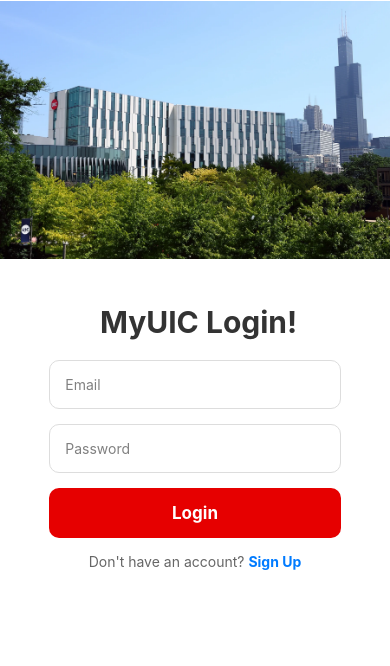
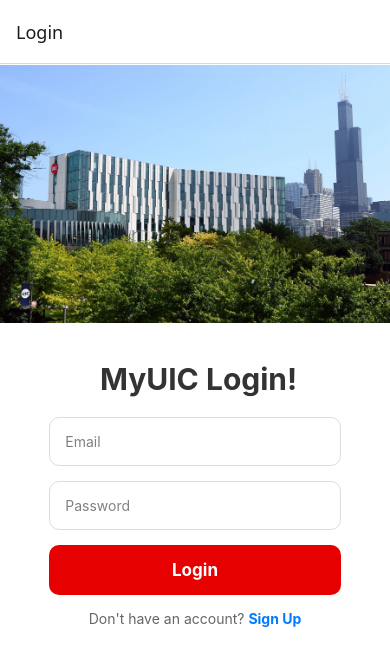
Before and after one commit to RickyTheCoder/myUIC, a React Native app in the folder frontend/: screen /Login in a window 390 px wide. Shown: the top 666 px of the page. Built offline with nearby package versions, Linux system fonts and the light colour scheme.

Commit message:
nevegation added

```diff
--- a/frontend/App.js
+++ b/frontend/App.js
@@ -1,102 +1,27 @@
-import React, { useState } from 'react';
-import { View, Text, StatusBar, TextInput, Image, TouchableOpacity, StyleSheet, ImageBackground, ScrollView } from 'react-native';
-import backgroundImage from './image.png';
+import React from 'react';
+import { NavigationContainer } from '@react-navigation/native';
+import { createStackNavigator } from '@react-navigation/stack';
 
+import LoginScreen from './Login.js';
+import HomeScreen from './Home.js';
+
+const Stack = createStackNavigator();
 
 export default function App() {
-  const [email, setEmail] = useState('');
-  const [password, setPassword] = useState('');
-
   return (
-    <ImageBackground
-      source={backgroundImage}
-      style={styles.background}
-      resizeMode="contain"
-    >
-      <View style={styles.container}>
-        <Text style={styles.title}> MyUIC Login!</Text>
-
-        <TextInput
-          style={styles.input}
-          placeholder="Email"
-          value={email}
-          onChangeText={setEmail}
-          placeholderTextColor="grey"
+    <NavigationContainer>
+      <Stack.Navigator initialRouteName="Login">
+        <Stack.Screen
+          name="Login"
+          component={LoginScreen}
+          options={{ title: 'Login' }}
         />
-
-        <TextInput
-          style={styles.input}
-          placeholder="Password"
-          value={password}
-          onChangeText={setPassword}
-          placeholderTextColor="grey"
-          secureTextEntry
+        <Stack.Screen
+          name="Home"
+          component={HomeScreen}
+          options={{ title: 'Home' }}
         />
-
-        <TouchableOpacity style={styles.button}>
-          <Text style={styles.buttonText}>Login</Text>
-        </TouchableOpacity>
-
-        <Text style={styles.signupText}>
-          Don't have an account? <Text style={styles.signupLink}>Sign Up</Text>
-        </Text>
-      </View>
-    </ImageBackground>
+      </Stack.Navigator>
+    </NavigationContainer>
   );
 }
-
-const styles = StyleSheet.create({
-  background: {
-    flex: 1,
-    backgroundColor: 'white',
-    height: 260,
-    width: '100%',
-    justifyContent: 'center',
-    alignItems: 'center',
-    // marginTop: 5,
-  },
-  container: {
-    backgroundColor: 'rgba(255, 255, 255, 0.85)',
-    padding: 20,
-    borderRadius: 19,
-    alignItems: 'center',
-    width: '85%',
-    marginTop: 30,
-  },
-  title: {
-    fontSize: 30,
-    fontWeight: 'bold',
-    color: '#333',
-    marginBottom: 20,
-  },
-  input: {
-    width: '100%',
-    backgroundColor: '#fff',
-    padding: 15,
-    borderRadius: 10,
-    marginBottom: 15,
-    borderWidth: 1,
-    borderColor: '#ddd',
-  },
-  button: {
-    backgroundColor: '#e60000',
-    padding: 15,
-    borderRadius: 10,
-    width: '100%',
-    alignItems: 'center',
-    marginBottom: 15,
-  },
-  buttonText: {
-    color: '#fff',
-    fontSize: 17,
-    fontWeight: 'bold',
-  },
-  signupText: {
-    color: '#666',
-    fontSize: 14,
-  },
-  signupLink: {
-    color: '#007BFF',
-    fontWeight: 'bold',
-  },
-});
--- /dev/null
+++ b/frontend/Home.js
@@ -0,0 +1,18 @@
+import React from 'react';
+import { View, Text, StyleSheet } from 'react-native';
+
+export default function HomeScreen() {
+  return (
+    <View style={styles.container}>
+      <Text>Welcome to the Home Screen!</Text>
+    </View>
+  );
+}
+
+const styles = StyleSheet.create({
+  container: {
+    flex: 1,
+    alignItems: 'center',
+    justifyContent: 'center',
+  },
+});
--- /dev/null
+++ b/frontend/Login.js
@@ -0,0 +1,104 @@
+import React, { useState } from 'react';
+import { View, Text, StatusBar, TextInput, Image, TouchableOpacity, StyleSheet, ImageBackground, ScrollView } from 'react-native';
+import backgroundImage from './image.png';
+
+
+export default function Login({navigation}) {
+  const [email, setEmail] = useState('');
+  const [password, setPassword] = useState('');
+
+  return (
+    <ImageBackground
+      source={backgroundImage}
+      style={styles.background}
+      resizeMode="contain"
+    >
+      <View style={styles.container}>
+        <Text style={styles.title}> MyUIC Login!</Text>
+
+        <TextInput
+          style={styles.input}
+          placeholder="Email"
+          value={email}
+          onChangeText={setEmail}
+          placeholderTextColor="grey"
+        />
+
+        <TextInput
+          style={styles.input}
+          placeholder="Password"
+          value={password}
+          onChangeText={setPassword}
+          placeholderTextColor="grey"
+          secureTextEntry
+        />
+        <TouchableOpacity
+          style={styles.button}
+          onPress={() => navigation.navigate('Home')}
+        >
+          <Text style={styles.buttonText}>Login</Text>
+        </TouchableOpacity>
+
+        <Text style={styles.signupText}>
+          Don't have an account? <Text style={styles.signupLink}>Sign Up</Text>
+        </Text>
+      </View>
+    </ImageBackground>
+  );
+}
+
+const styles = StyleSheet.create({
+  background: {
+    flex: 1,
+    backgroundColor: 'white',
+    height: 260,
+    width: '100%',
+    justifyContent: 'center',
+    alignItems: 'center',
+    // marginTop: 5,
+  },
+  container: {
+    backgroundColor: 'rgba(255, 255, 255, 0.85)',
+    padding: 20,
+    borderRadius: 19,
+    alignItems: 'center',
+    width: '85%',
+    marginTop: 80,
+  },
+  title: {
+    fontSize: 30,
+    fontWeight: 'bold',
+    color: '#333',
+    marginBottom: 20,
+  },
+  input: {
+    width: '100%',
+    backgroundColor: '#fff',
+    padding: 15,
+    borderRadius: 10,
+    marginBottom: 15,
+    borderWidth: 1,
+    borderColor: '#ddd',
+  },
+  button: {
+    backgroundColor: '#e60000',
+    padding: 15,
+    borderRadius: 10,
+    width: '100%',
+    alignItems: 'center',
+    marginBottom: 15,
+  },
+  buttonText: {
+    color: '#fff',
+    fontSize: 17,
+    fontWeight: 'bold',
+  },
+  signupText: {
+    color: '#666',
+    fontSize: 14,
+  },
+  signupLink: {
+    color: '#007BFF',
+    fontWeight: 'bold',
+  },
+});
```
Also changed, not shown: frontend/package.json (+8 -1 lines), 1 other file (tests, documents, lock files or other folders).
